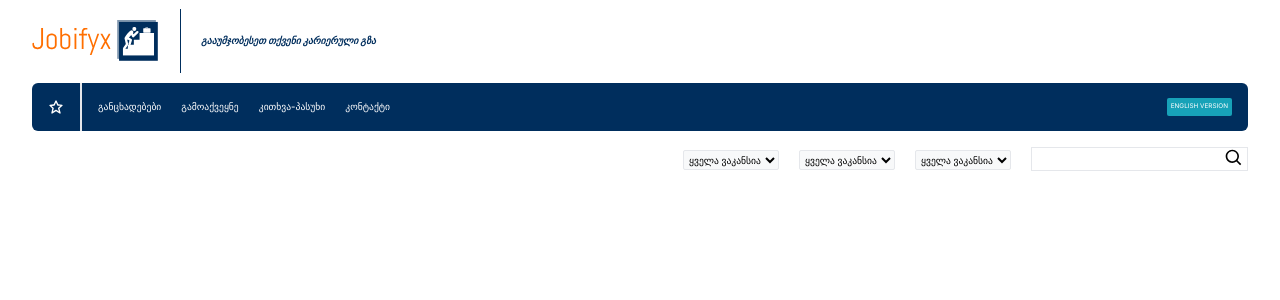
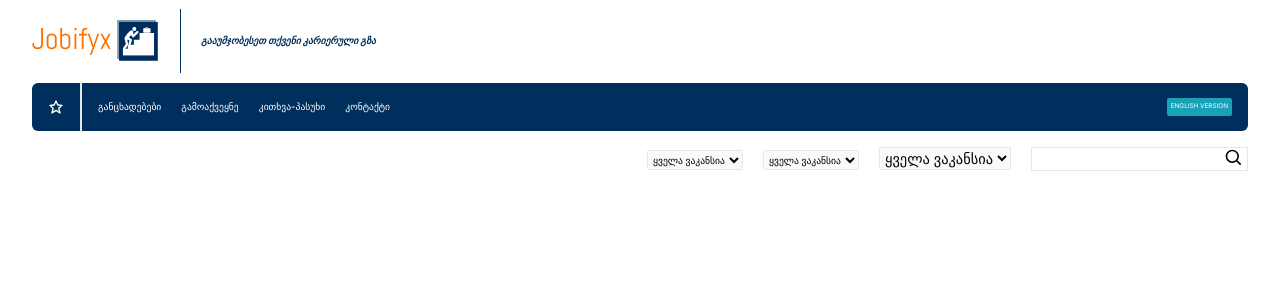
Before and after one commit to sandro21-glitch/jobifyx, a React (Vite) app: page / in a window 1280 px wide. Shown: the top 300 px of the page. Built offline with nearby package versions, Linux system fonts and the light colour scheme.

Commit message:
update VacancyCategory.tsx

```diff
--- a/src/features/filters/filterTypes/VacancyCategory.tsx
+++ b/src/features/filters/filterTypes/VacancyCategory.tsx
@@ -22,7 +22,7 @@ const VacancyCategory = () => {
         id="selectedCategory"
         value={selectedCategory}
         onChange={handleChange}
-        className="text-[.6rem] border p-[1px] bg-background outline-none h-[20px] rounded-sm"
+        className="text-[.9rem] border p-[1px] bg-background outline-none h-fit rounded-sm"
       >
         {vacancyCategories.map((type, index) => (
           <option key={index} value={type}>
```
